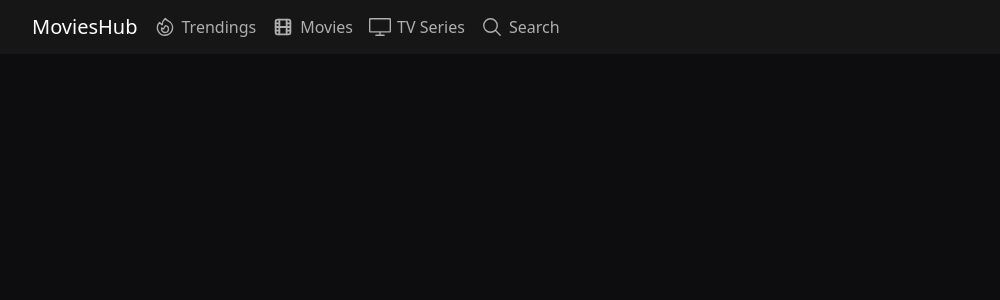
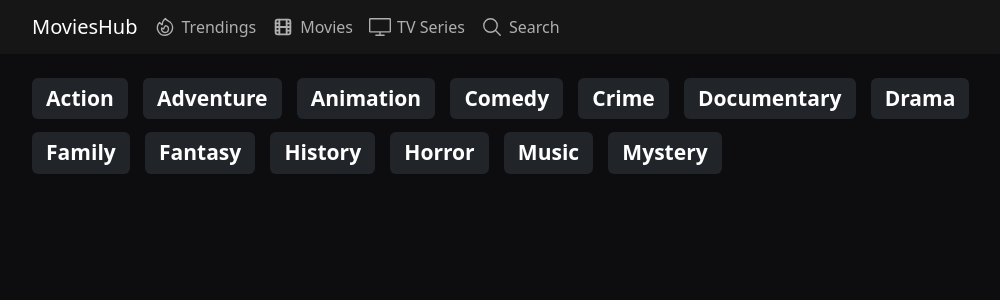
Before and after one commit to olamide234/movieApp, a React (Create React App) app: page / in a window 1280 px wide. Shown: the top 300 px of the page, without its empty margins (108-1108 px from the left). Built offline with nearby package versions, Linux system fonts and the light colour scheme.

Commit message:
action button for filtering

```diff
--- /dev/null
+++ b/src/components/Container.jsx
@@ -0,0 +1,5 @@
+import React from "react";
+
+export default function Container({ children }) {
+  return <div className="w-full sm:w-[80%] mx-auto mt-6 px-3">{children}</div>;
+}
--- a/src/components/Trendings.jsx
+++ b/src/components/Trendings.jsx
@@ -1,9 +1,37 @@
-import React from 'react'
+import React from "react";
+import Container from "./Container";
+
+const actionTextList = [
+  "Action",
+  "Adventure",
+  "Animation",
+  "comedy",
+  "Crime",
+  "Documentary",
+  "Drama",
+  "Family",
+  "Fantasy",
+  "History",
+  "Horror",
+  "Music",
+  "Mystery",
+];
 
 export default function Trendings() {
-    return (
-        <div>
-
-        </div>
-    )
+  return (
+    <Container>
+      <div className="flex flex-wrap gap-y-[0.313rem] gap-x-[0.94rem]">
+        {actionTextList.map((actionText, index) => (
+          <button
+            key={index}
+            className="bg-gray-bg text-white capitalize text-[calc(0.75*(1.3rem+0.6vw))] xl:text-[1.315rem] font-bold leading-4 whitespace-nowrap rounded-md mb-2 py-2 px-[0.88rem] leading-[1.2]"
+          >
+            {actionText}
+          </button>
+        ))}
+      </div>
+      <div></div>
+      <div></div>
+    </Container>
+  );
 }
```
